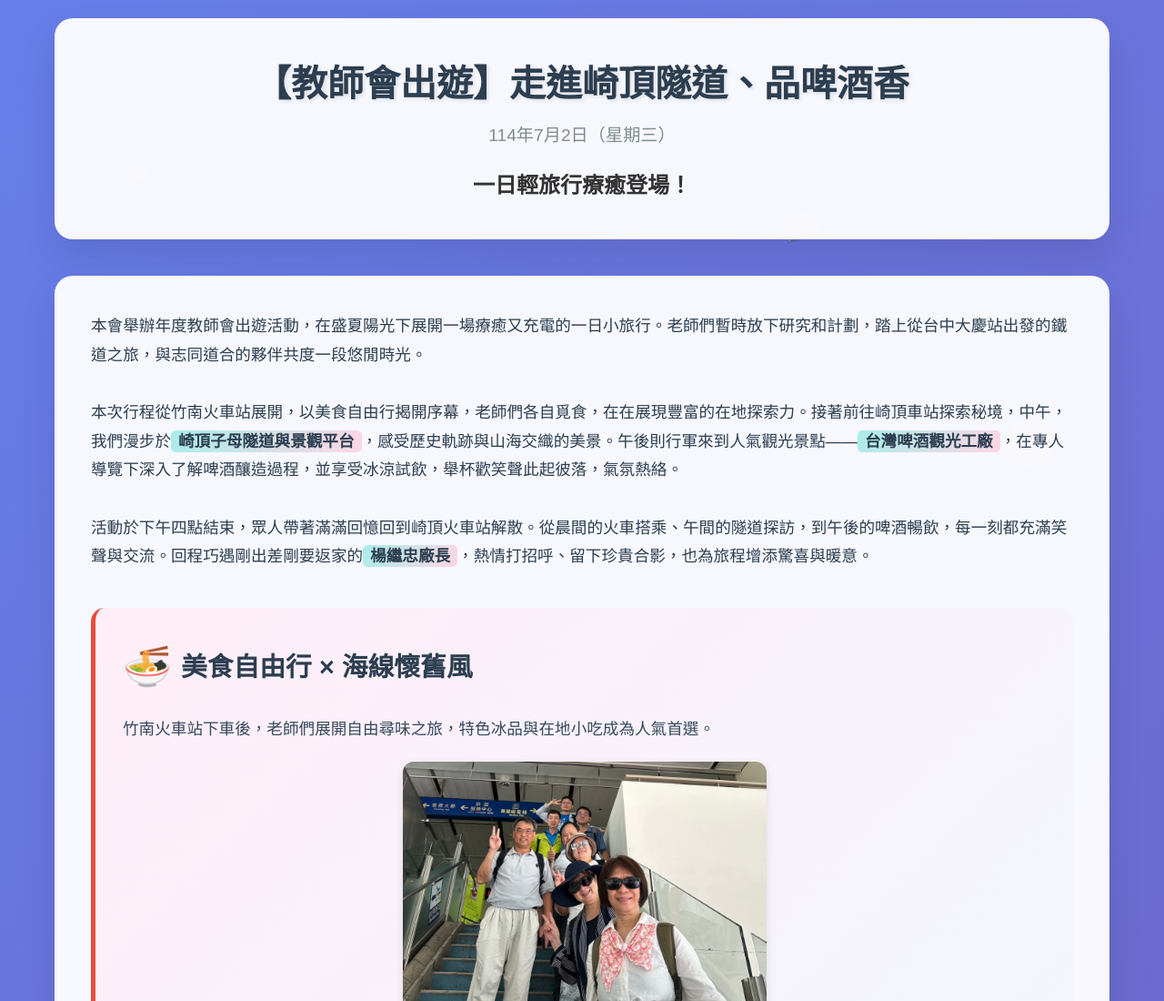
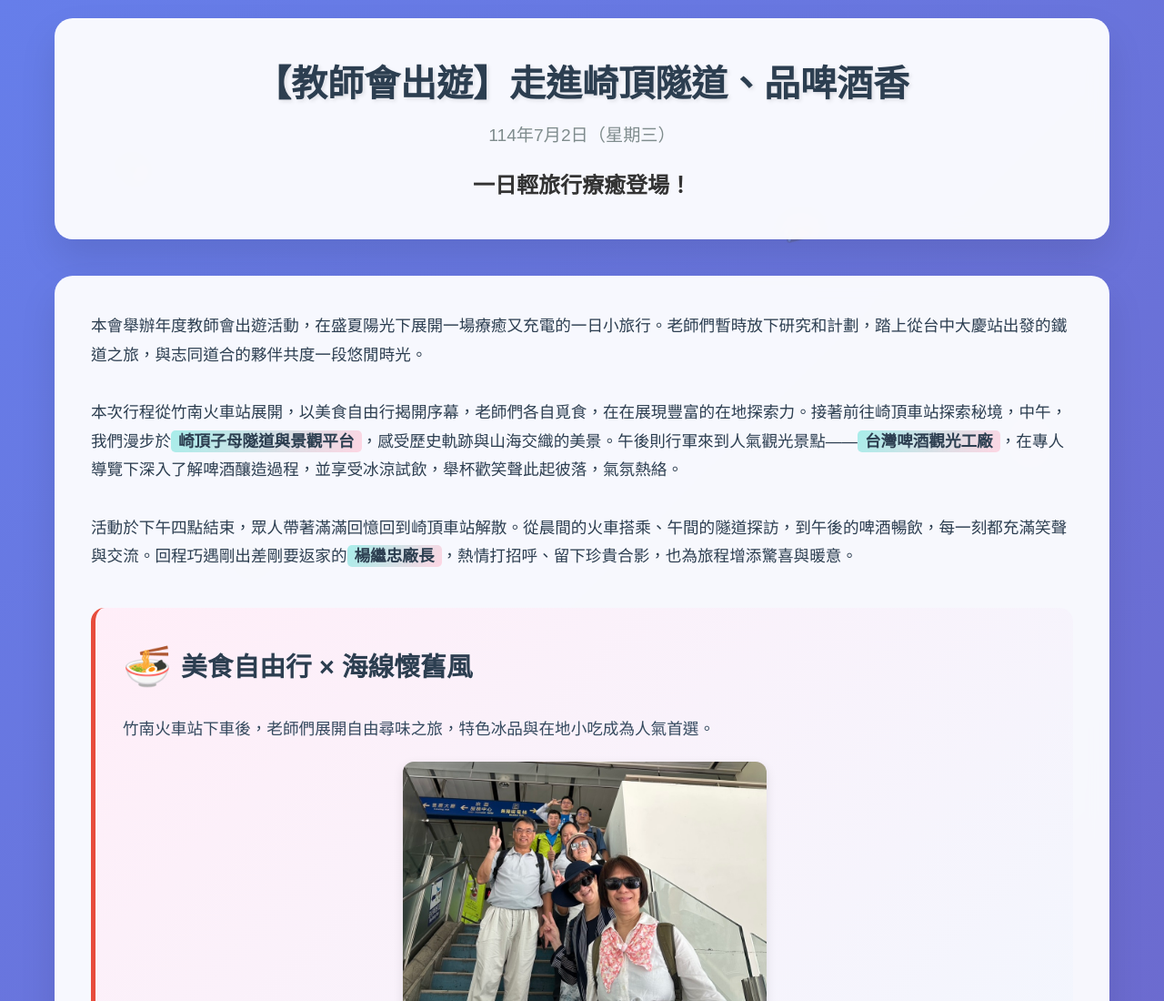
Before and after one commit to Shen0524/go21, a plain HTML site: page index.html in a window 1280 px wide. Shown: the top 1100 px of the page at 91% size. Drawn offline with Linux system fonts and the light colour scheme.

Commit message:
Update index.html

```diff
--- a/index.html
+++ b/index.html
@@ -248,7 +248,7 @@
                 <br><br>
                 本次行程從竹南火車站展開，以美食自由行揭開序幕，老師們各自覓食，在在展現豐富的在地探索力。接著前往崎頂車站探索秘境，中午，我們漫步於<span class="highlight">崎頂子母隧道與景觀平台</span>，感受歷史軌跡與山海交織的美景。午後則行軍來到人氣觀光景點——<span class="highlight">台灣啤酒觀光工廠</span>，在專人導覽下深入了解啤酒釀造過程，並享受冰涼試飲，舉杯歡笑聲此起彼落，氣氛熱絡。
                 <br><br>
-                活動於下午四點結束，眾人帶著滿滿回憶回到崎頂火車站解散。從晨間的火車搭乘、午間的隧道探訪，到午後的啤酒暢飲，每一刻都充滿笑聲與交流。回程巧遇剛出差剛要返家的<span class="highlight">楊繼忠廠長</span>，熱情打招呼、留下珍貴合影，也為旅程增添驚喜與暖意。
+                活動於下午四點結束，眾人帶著滿滿回憶回到崎頂車站解散。從晨間的火車搭乘、午間的隧道探訪，到午後的啤酒暢飲，每一刻都充滿笑聲與交流。回程巧遇剛出差剛要返家的<span class="highlight">楊繼忠廠長</span>，熱情打招呼、留下珍貴合影，也為旅程增添驚喜與暖意。
             </div>
 
             <div class="activity-section">
```
